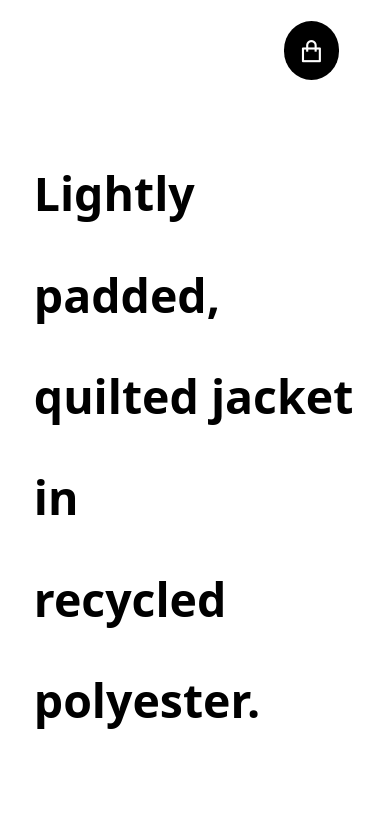
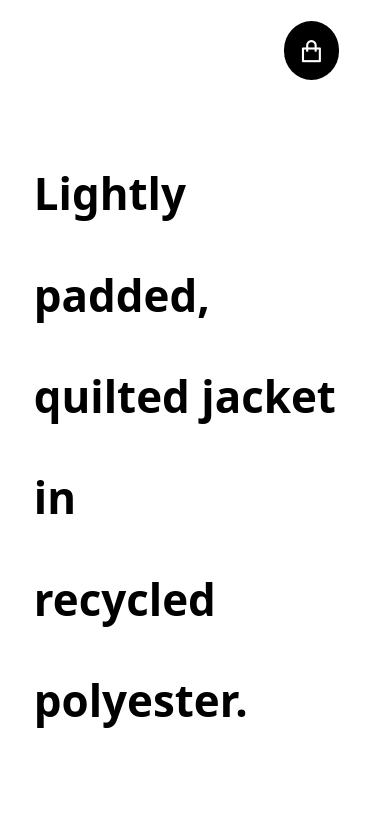
Before and after one commit to 3kapil/newdribble, a plain HTML site: page index.html in a window 390 px wide. Shown: the top 824 px of the page. Drawn offline with nearby package versions, Linux system fonts and the light colour scheme.

Commit message:
Update style.css

```diff
--- a/style.css
+++ b/style.css
@@ -126,7 +126,7 @@ body {
   }
   .center h1 {
     /* background-color: aquamarine; */
-    font-size: 5.5vh;
+    font-size: 5.2vh;
     font-weight: 600;
     line-height: 12vh;
     margin: 0vh;
```
